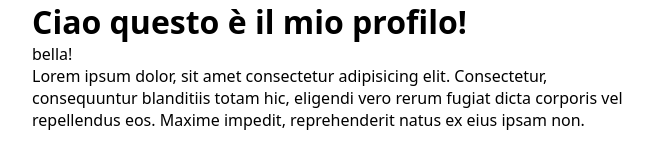
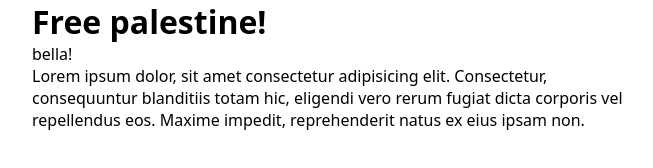
Before and after one commit to profmf/profmf.github.io, a plain HTML site: page index.html in a window 1280 px wide. Shown: the whole page, without its empty margins (308-961 px from the left). Drawn offline with Linux system fonts and the light colour scheme.

Commit message:
add text

```diff
--- a/index.html
+++ b/index.html
@@ -7,7 +7,7 @@
     <link rel="stylesheet" href="style.css">
 </head>
 <body>
-    <h1>Ciao questo è il mio profilo!</h1>
+    <h1>Free palestine!</h1>
     <p>bella!</p>
 <p>
     Lorem ipsum dolor, sit amet consectetur adipisicing elit. Consectetur, consequuntur blanditiis totam hic, eligendi vero rerum fugiat dicta corporis vel repellendus eos. Maxime impedit, reprehenderit natus ex eius ipsam non.
```
